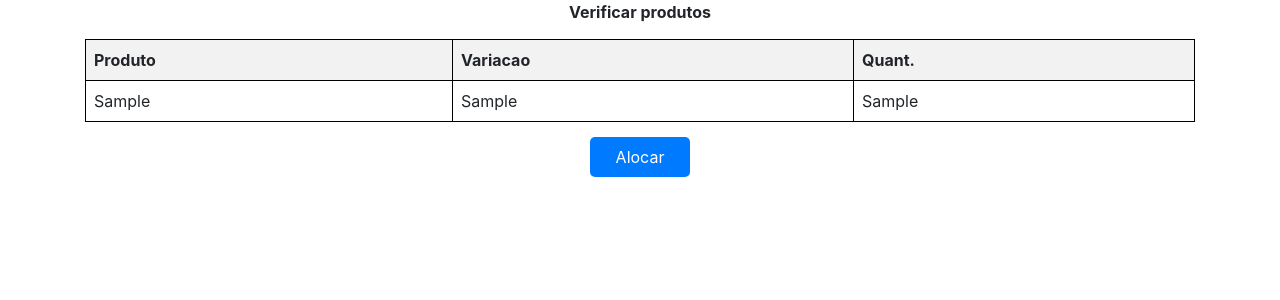
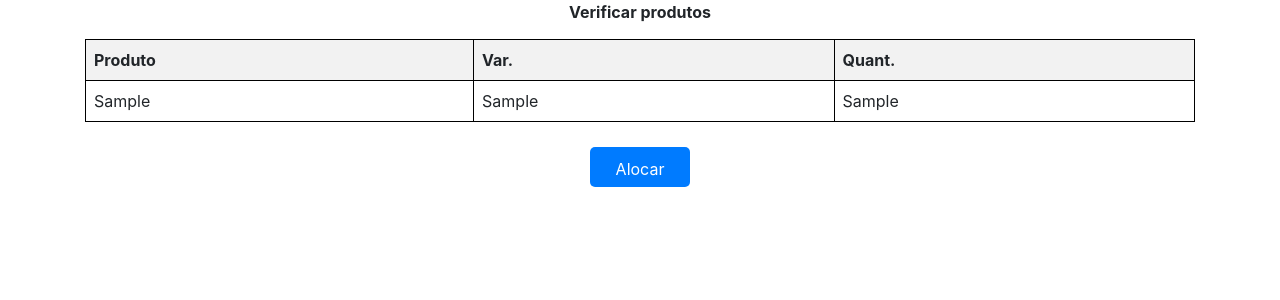
Before and after one commit to TecOp-Futfanatics/projeto-devolucao_v1, a PHP site: template app/views/devolucao/coletor/consultaCodigoRnc.php in a window 1280 px wide. Shown: the part 27-327 px from the top of the page. Run offline with PHP 8.4, Linux system fonts and the light colour scheme; the template is opened without the code that fills it: most values are stand-ins (such as "Sample title", 1, 10 or a date in 2020).

Commit message:
Feat: Nova Page

```diff
--- a/app/views/devolucao/coletor/consultaCodigoRnc.php
+++ b/app/views/devolucao/coletor/consultaCodigoRnc.php
@@ -16,7 +16,6 @@
             display: flex;
             justify-content: space-around;
         }
-
 
         table {
             width: 100%;
@@ -42,29 +41,29 @@
             font-weight: bold;
         }
 
-        .alocarBtn {
+        .button{
+            width: 100%;
+            display: flex;
+            justify-content: center;
+            margin-top: 10px;
+        }
+        #button{
             width: 100px;
             height: 40px;
             background-color: #007bff;
             color: white;
             border: none;
             border-radius: 5px;
-            display: flex;
-            justify-content: center;
-            align-items: center;
+            padding: 10px;
+            text-align: center;
             text-decoration: none;
         }
 
-        .btnAlocar {
-            display: flex;
-            justify-content: center;
-        }
+        .table-container {
+            max-height: 400px;
+            max-width: 100%;
+            overflow-y: auto;
 
-        .table-container {
-            max-height: 300px;
-            /* Defina a altura máxima desejada */
-            overflow-y: auto;
-            /* Adiciona overflow vertical */
         }
     </style>
 </head>
@@ -86,7 +85,7 @@
             <thead>
                 <tr>
                     <th>Produto</th>
-                    <th>Variacao</th>
+                    <th>Var.</th>
                     <th>Quant.</th>
                 </tr>
             </thead>
@@ -101,8 +100,8 @@
             </tbody>
         </table>
     </div>
-    <div class="btnAlocar">
-        <a class="alocarBtn" href="/alocacaoproduto">Alocar</a>
+    <div class="button">
+        <a id="button" href="/verificacaoCodigo?rnc=<?php echo $rnc[0]['rel_rnc']?>"  >Alocar</a>
     </div>
 </div>
 </body>
```
